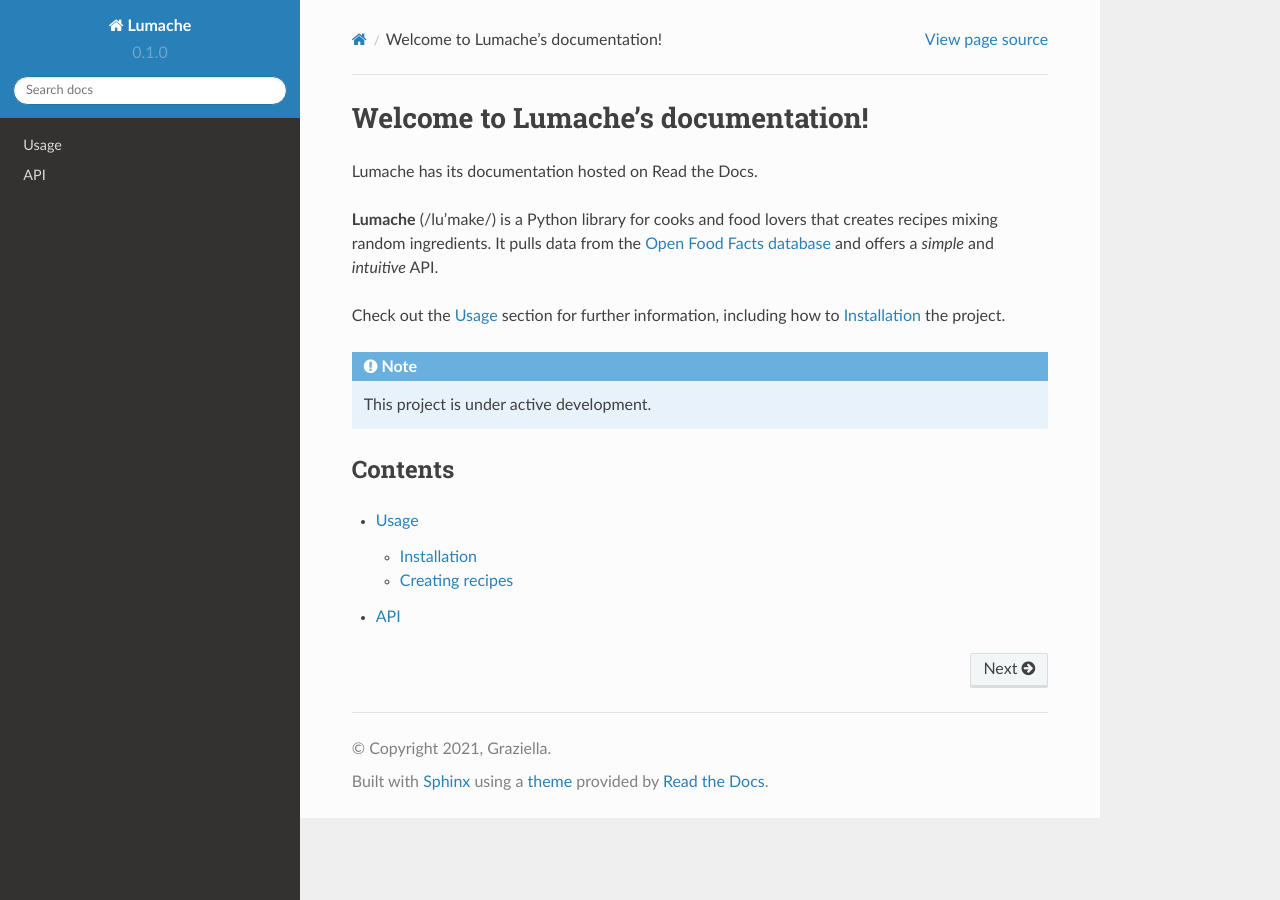
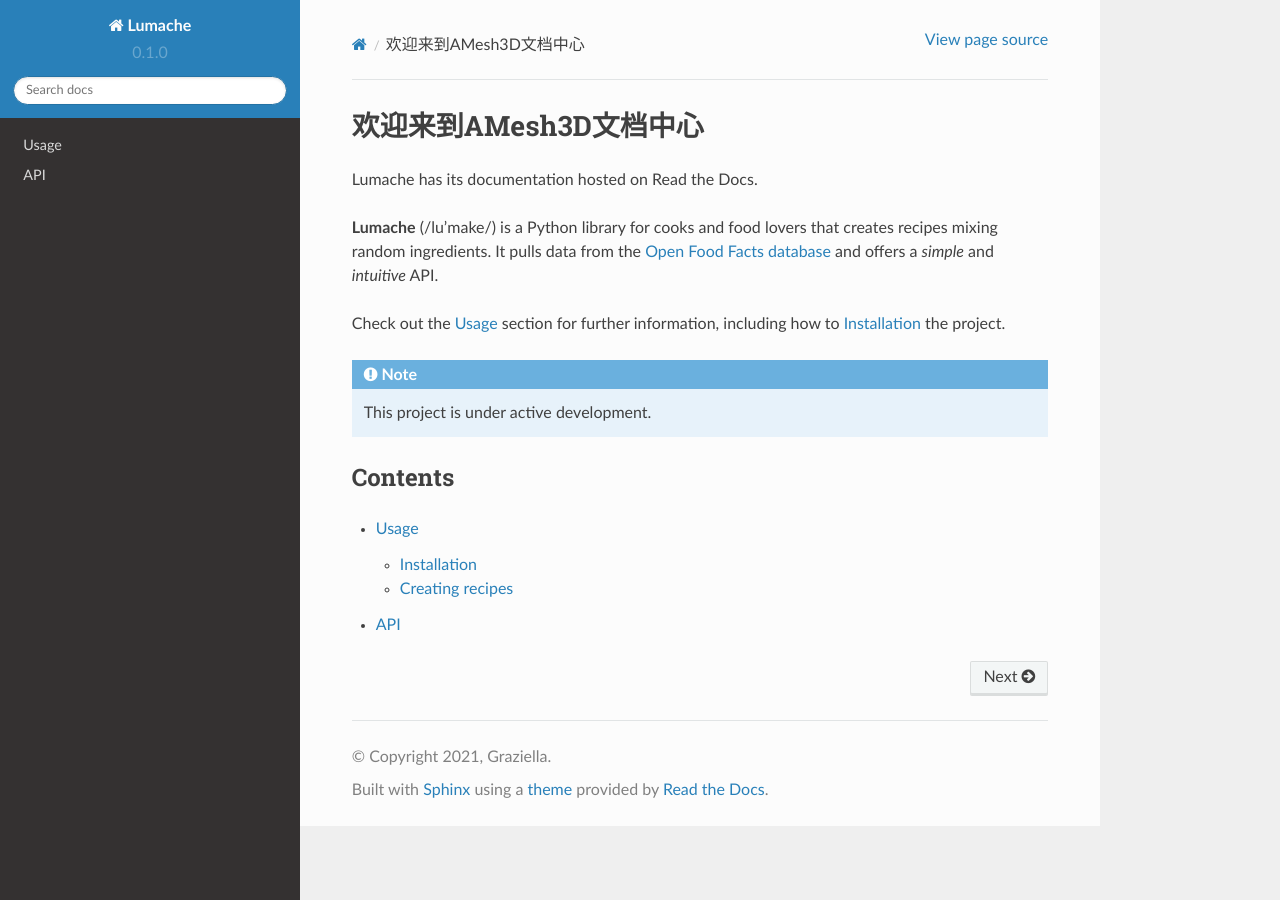
Before and after one commit to LeoXiaoNian/amesh3d-tutorial, a Sphinx documentation site: the page built from docs/source/index.rst, in a window 1280 px wide. Built offline with Sphinx 7.4.7 and the Read the Docs theme 2.0.0, drawn with Linux system fonts in a browser that asks for light colours.

Commit message:
Update index.rst

```diff
--- a/docs/source/index.rst
+++ b/docs/source/index.rst
@@ -1,4 +1,4 @@
-Welcome to Lumache's documentation!
+欢迎来到AMesh3D文档中心
 ===================================
 
 Lumache has its documentation hosted on Read the Docs.
```
